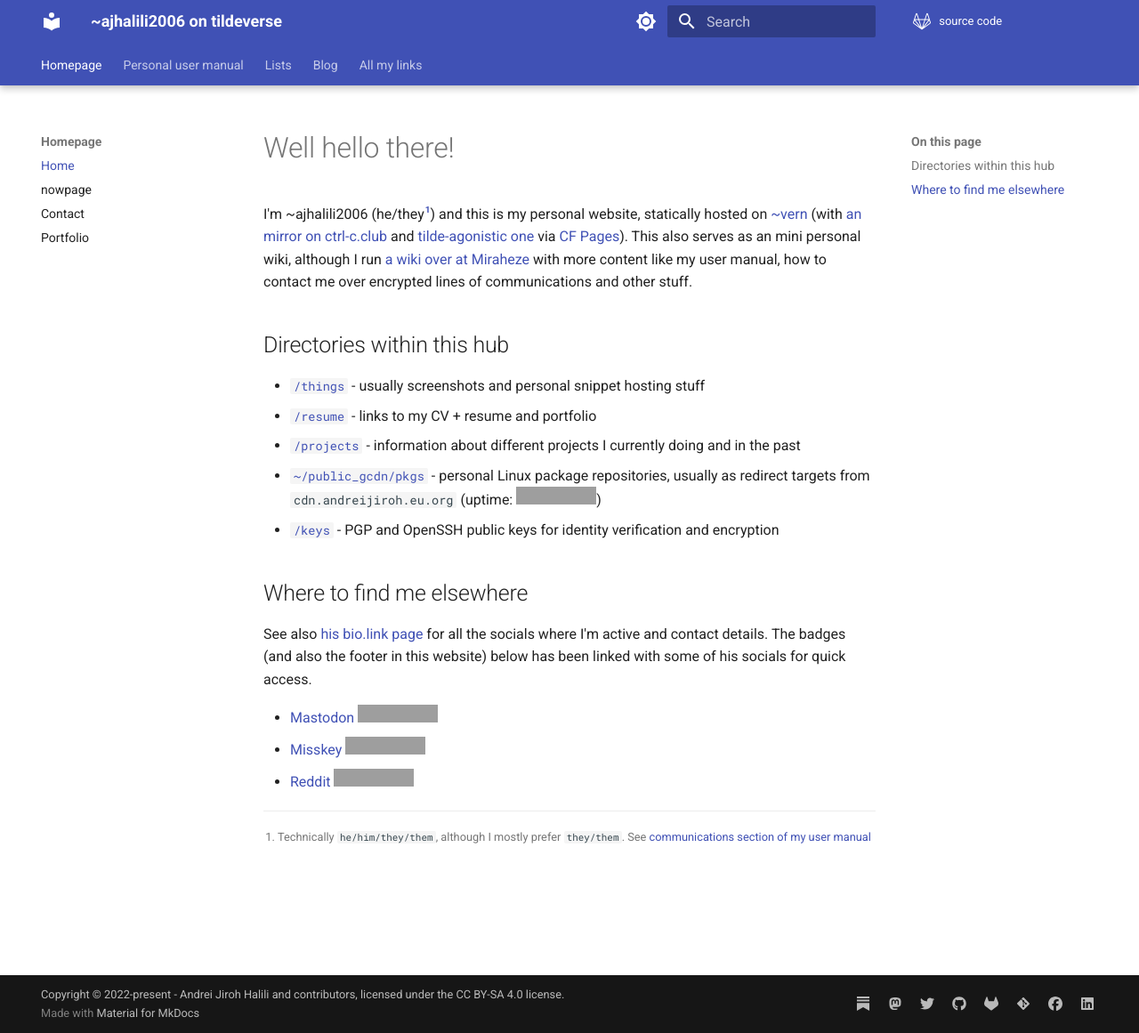
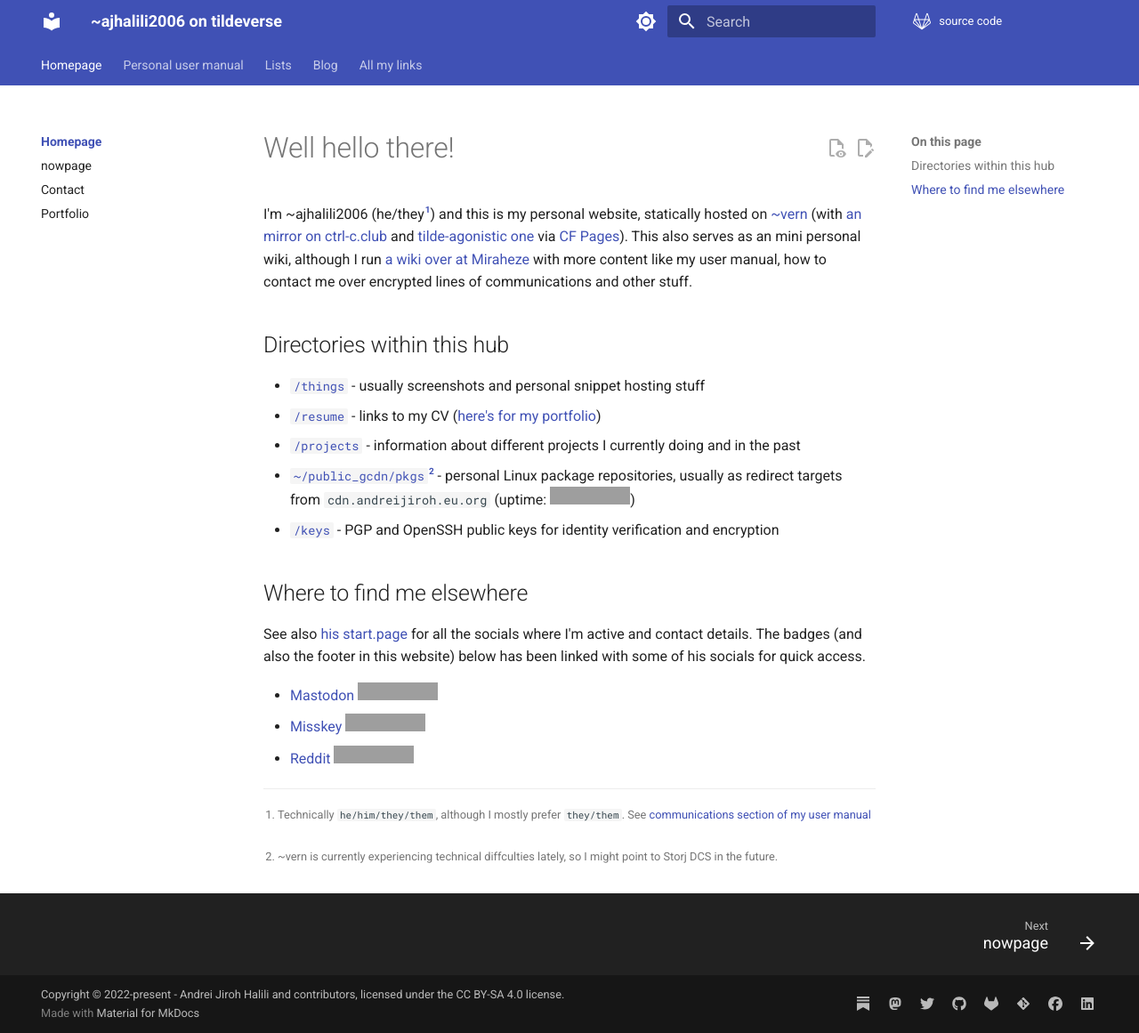
Before and after one commit to andreijiroh-dev/website, an MkDocs documentation site: the page built from markdown/index.md, in a window 1280 px wide and 1161 px high. Shown: the whole window at 89% size. Built offline with MkDocs 1.6.1 and Material for MkDocs 9.7.7, drawn with Linux system fonts in a browser that asks for light colours; grey boxes are pictures that could not be loaded.

Commit message:
docs(global): update site content and mkdocs config
Signed-off-by: Andrei Jiroh Halili <ajhalili2006@gmail.com>

```diff
--- a/markdown/index.md
+++ b/markdown/index.md
@@ -18,16 +18,18 @@ contact me over encrypted lines of communications and other stuff.
 ## Directories within this hub
 
 * [`/things`](./things) - usually screenshots and personal snippet hosting stuff
-* [`/resume`](./resume) - links to my CV + resume and portfolio
+* [`/resume`](./resume) - links to my CV ([here's for my portfolio](./portfolio.md))
 * [`/projects`](./projects) - information about different projects I currently doing and in the past
-* [`~/public_gcdn/pkgs`](https://gcdn.vern.cc/users/ajhalili2006/pkgs) - personal Linux package repositories, usually as redirect targets from
+* [`~/public_gcdn/pkgs`](https://gcdn.vern.cc/users/ajhalili2006/pkgs)[^2] - personal Linux package repositories, usually as redirect targets from
 `cdn.andreijiroh.eu.org`
 (uptime: ![Website](https://img.shields.io/website?down_color=red&down_message=Not%20reachable&label=cdn.andreijiroh.dev&style=for-the-badge&up_color=light%20green&up_message=Reachable&url=https%3A%2F%2Fajhalili2006-cdnserve.builtwithdark.com))
 * [`/keys`](./keys) - PGP and OpenSSH public keys for identity verification and encryption
 
+[^2]: ~vern is currently experiencing technical diffculties lately, so I might point to Storj DCS in the future.
+
 ## Where to find me elsewhere
 
-See also [his bio.link page][biolink] for all the socials where I'm active and contact details. The badges (and also the footer
+See also [his start.page][startpage-buffer] for all the socials where I'm active and contact details. The badges (and also the footer
 in this website) below has been linked with some of his socials for quick access.
 
 * [Mastodon ![Mastodon Follow](https://img.shields.io/mastodon/follow/108807402634952369?domain=https%3A%2F%2Ftilde.zone&label=%40ajhalili2006%40tilde.zone&logo=mastodon&style=for-the-badge)][mstdn]
--- a/mkdocs.yml
+++ b/mkdocs.yml
@@ -47,13 +47,29 @@ theme:
   icon:
     repo: material/gitlab
   features:
-    - search.suggest
+    - announce.dismiss
+    - content.action.edit
+    - content.action.view
+    - content.code.annotate
+    - content.code.copy
+    # - content.tabs.link
+    - content.tooltips
+    # - header.autohide
+    # - navigation.expand
+    - navigation.footer
+    - navigation.indexes
+    # - navigation.instant
+    # - navigation.prune
+    - navigation.sections
+    - navigation.tabs
+    # - navigation.tabs.sticky
+    - navigation.top
+    - navigation.tracking
     - search.highlight
     - search.share
-    - navigation.tabs
-    - navigation.tabs.sticky
-    - navigation.instant
-    - navigation.top
+    - search.suggest
+    - toc.follow
+    # - toc.integrate
   palette:
     # Palette toggle for light mode
     - media: "(prefers-color-scheme: light)"
```
Also changed, not shown: other parts of markdown/index.md (+1 -1 lines), markdown/communities.md (+4 -2 lines).
